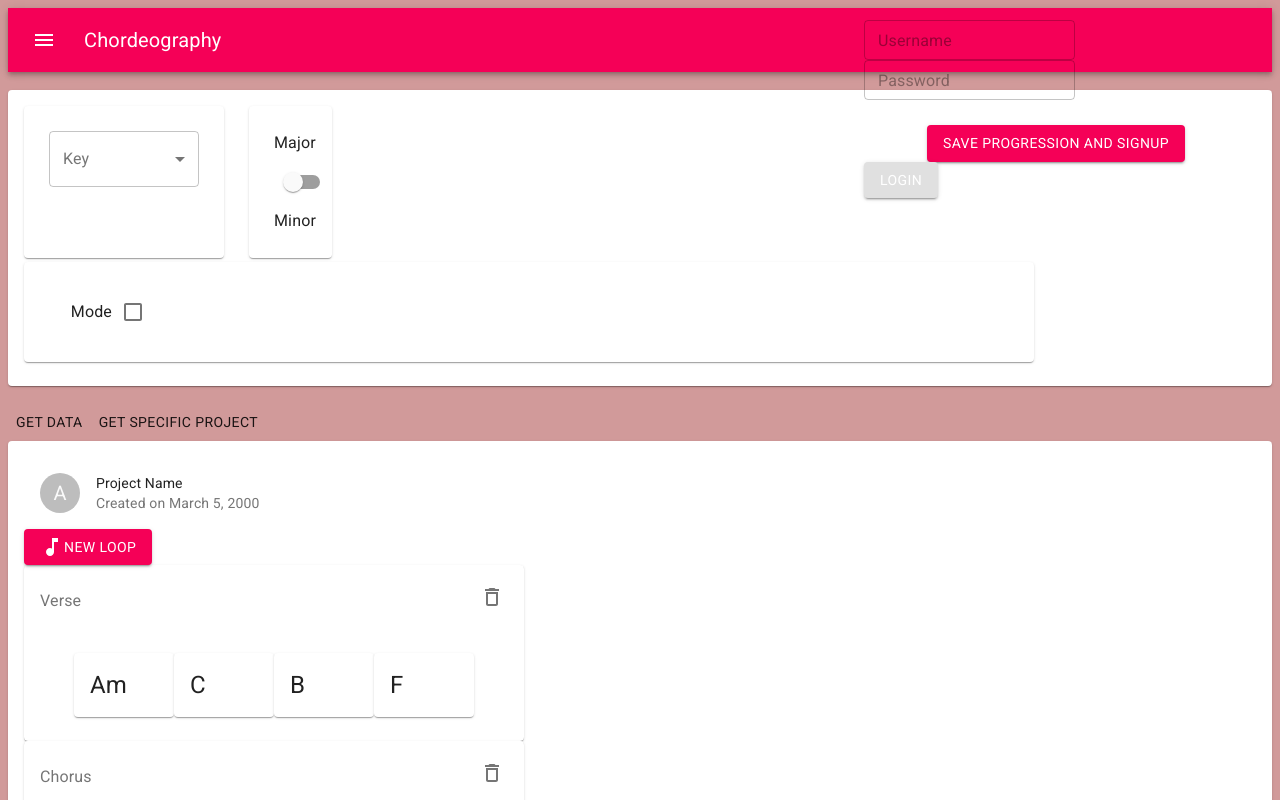
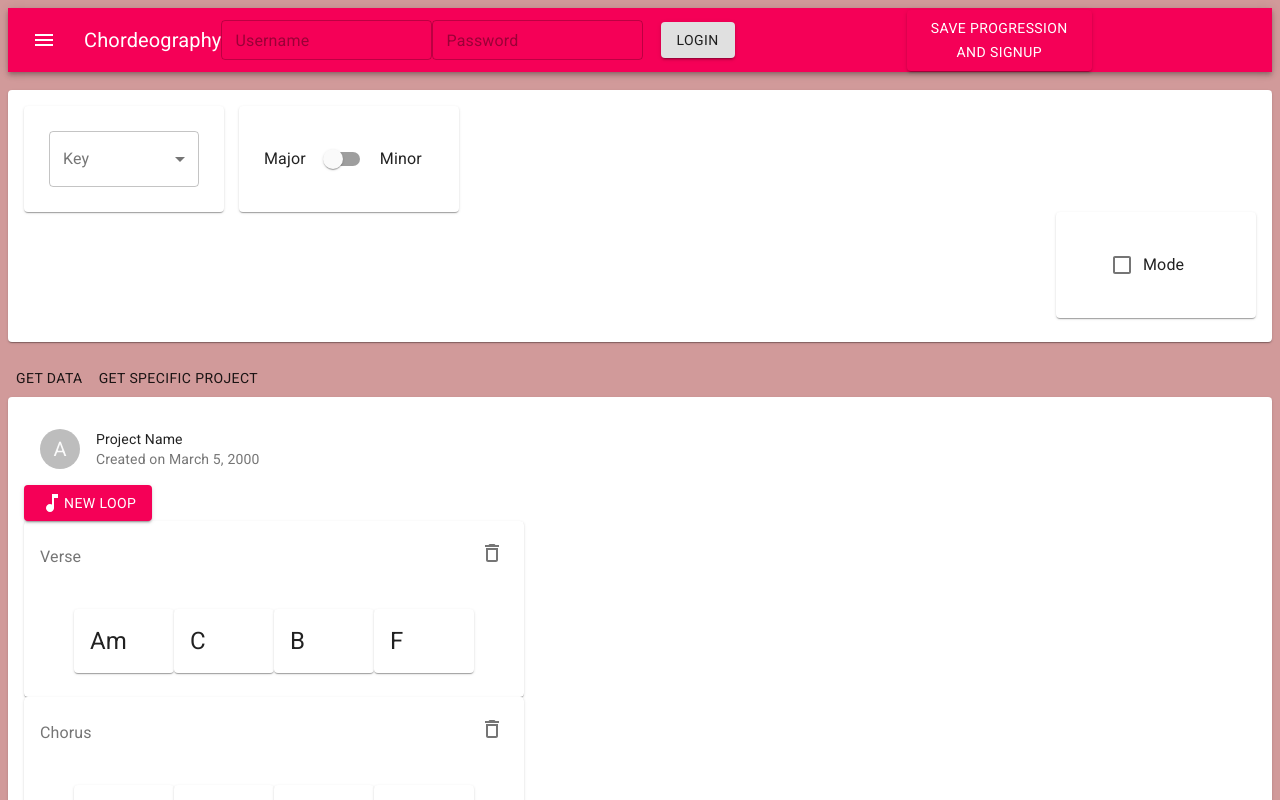
Before and after one commit to DillonNotDylan/COP4331-BigProject, a React (Create React App) app: page / in a window 1280 px wide. Shown: the top 800 px of the page. Built offline with nearby package versions, Linux system fonts and the light colour scheme.

Commit message:
Mode transition and styling

```diff
--- a/src/components/Login_SignUp.js
+++ b/src/components/Login_SignUp.js
@@ -17,7 +17,7 @@ const Login_SignUp = () => {
   };
 
   return (
-    <div className="Login-SignUp" style={{textAlign: 'center', paddingTop: 25}}>
+    <div className="Login-SignUp" style={{marginLeft: 100}}>
       <Button variant="contained" color="secondary" onClick={handleOpen}>Save Progression and Signup</Button>
       <ModalDialog open={open} handleClose={handleClose} />
     </div>
--- a/src/components/NavBar.js
+++ b/src/components/NavBar.js
@@ -6,6 +6,7 @@ import {
 	IconButton,
 	Typography,
 	TextField,
+	Grid
 } from '@material-ui/core'
 import { makeStyles } from '@material-ui/core/styles'
 import MenuIcon from '@material-ui/icons/Menu';
@@ -20,14 +21,26 @@ let registerLoginRoute = "http://localhost:5000/user/signup";
 
 const useStyles = makeStyles((theme) => ({
 	root: {
-		flexGrow: 1,
+		display: 'center',
+
 	},
 	menuButton: {
 		marginRight: theme.spacing(2),
 	},
 	title: {
-		flexGrow: 1,
+		// flexGrow: 1,
+		// marginRight: 100,
+		// display: 'flex'
 	},
+	notLogged: {
+		flexDirection:'row',
+		justifyContent:'flex-end',
+
+		display: 'flex'
+	},
+	logged: {
+		marginLeft: '75%'
+	}
 }));
 
 const NavBar = () => {
@@ -102,29 +115,67 @@ const NavBar = () => {
 
 	const notLoggedIn = () => {
 		return (
-			<div style={{ maxHeight: '5vh', maxWidth: '30vw', diplay: 'absolute', right: '2vw' }}>
+			<section className={classes.notLogged}>
+				<Grid
+					container
+					direction="row"
+					alignItems="center"
+					spacing={1}
+				>
+					<Grid item md={6}>
+						<TextField
+							variant="outlined"
+							size="small"
+							placeholder="Username"
+							onChange={formChange}
+						/>
 
-				<TextField variant="outlined" size="small" placeholder="Username" onChange={formChange} style={{ borderColor: "yellow" }} />
-				<TextField variant="outlined" size="small" placeholder="Password" onChange={formChange} color="white" />
-				<Login_SignUp buttonText="Sign Up" style={{ margin: '0px', padding: '0px' }} />
+						<TextField
+							variant="outlined"
+							size="small"
+							placeholder="Password"
+							onChange={formChange}
+						/>
+					</Grid>
 
-				<Button color="inherit" variant="contained" onClick={submitLogin} >Login</Button>
+					<Grid item md={2}>
+						<Button
+							color="default"
+							variant="contained"
+							onClick={submitLogin}
+						>Login</Button>
 
-			</div>
+					</Grid>
+
+					<Grid item md>
+						<Login_SignUp  buttonText="Sign Up"/>
+					</Grid>
+
+				</Grid>
+
+			</section>
 		);
 	}
 
 	const isLoggedIn = () => {
 		return (
-			<>
-				<Typography variant="h6" style={{ color: 'yellow' }} >Welcome {user}</Typography>
-				<Button onClick={doLogOut} >Log Out</Button>
-			</>
+			<section className={classes.logged}>
+				<Grid container spacing={10}>
+					<Grid item xs={6}>
+						<Typography variant="h6" style={{ color: 'yellow' }} >Welcome {user}</Typography>
+					</Grid>
+
+					<Grid item xs={6}>
+						<Button onClick={doLogOut} >Log Out</Button>
+					</Grid>
+				</Grid>
+			</ section>
 		);
 	}
 
 	return (
-		<AppBar color="secondary" position="static">
+
+		<AppBar color="secondary" position="static" className={classes.root}>
 			<Toolbar>
 				<IconButton edge="start" className={classes.menuButton} color="inherit" aria-label="menu">
 					<MenuIcon />
--- a/src/components/Tools/KeyBox.js
+++ b/src/components/Tools/KeyBox.js
@@ -30,9 +30,10 @@ const cardStyles = makeStyles({
 	quality: {
 		alignContent: 'flex',
 		padding: '25px',
-		marginLeft: 25,
+		marginLeft: 15,
 		display:"flex",
-		width: 160
+		width: 170,
+		minwidth: 160
 	},
 
 	divBox: {
@@ -110,8 +111,6 @@ export default function KeyBox({currOption}) {
 						</Typography>
 					</Grid>
 				</Grid>
-
-
 			</Card>
 		</div>
 	)
--- a/src/components/Tools/ModeBox.js
+++ b/src/components/Tools/ModeBox.js
@@ -5,40 +5,60 @@ import {
 	makeStyles,
 	Checkbox,
 	Typography,
-	Slider
+	Slider,
+	Grow
 } from '@material-ui/core'
+
 
 const cardStyles = makeStyles({
 	root: {
 		alignContent: 'center',
-		marginTop: 4,
-    	padding: '30px',
+		padding: '25px',
 		minWidth: '150px',
 		display: 'flex',
-		width: 950
+		width: 750,
+		height: '56px'
 	},
 
 	child: {
 		height: 45,
 		width: 200,
+		minWidth: '150px',
 		display: 'auto',
 		marginLeft: 45,
-		marginRight: 100,
+		marginRight: 70,
+	},
+
+	check: {
+		alignItems: 'center',
+		padding: '25px',
+		minWidth: '150px',
+		display: 'flex',
+		width: 150,
+		height: '56',
+		marginLeft: 18
 	}
-
 });
 
 const boxStyles = makeStyles({
 	sectionBox: {
 		display: 'flex',
-		height: 1
+		height: 10,
+	},
+
+	divBox: {
+		display: "flex",
+		justifyContent: 'flex-end',
+		// height: '106px',
+		// alignContent: "auto",
 	},
 
 	advanced: {
+		justifyContent:"auto",
 		width: 50,
 		height: 40,
-		marginLeft: 50,
-		marginRight: 60
+		marginLeft: 20,
+		// marginRight: 50
 	},
 
 	modeLabel: {
@@ -49,7 +69,9 @@ const boxStyles = makeStyles({
 	slide: {
 		display: 'center',
 		marginLeft: 10,
-		width: 400
+		marginTop: 15,
+		width: 400,
+		// height: 1
 
 	}
 });
@@ -87,7 +109,6 @@ const marks = [
 	}
 ]
 
-
 export default function ModeBox ({setOption}){
 
 	const boxClasses = boxStyles();
@@ -110,23 +131,9 @@ export default function ModeBox ({setOption}){
 	}
 
 	return(
-		<div>
+		<div className={boxClasses.divBox}>
+			<Grow in={modeState} timeout={500}>
 				<Card className={cardClasses.root}>
-        		<FormControlLabel
-					className={boxClasses.advanced}
-                	value="ModeCheck"
-                	control={
-						<Checkbox
-							color="secondary"
-							onChange={handleCheck}
-							checked={modeState}
-						/>
-					}
-                	label="Mode"
-                	labelPlacement="start"
-            	/>
-
-				{modeState &&
 					<section className={boxClasses.sectionBox}>
 						<Card className={cardClasses.child}>
 							<FormControlLabel
@@ -155,7 +162,23 @@ export default function ModeBox ({setOption}){
 							onChange={handleOption}
 						/>
 					</ section>
+				</Card>
+			</Grow>
+
+			<Card className={cardClasses.check}>
+				<FormControlLabel
+					className={boxClasses.advanced}
+					value="ModeCheck"
+					control={
+						<Checkbox
+							color="secondary"
+							onChange={handleCheck}
+							checked={modeState}
+						/>
 					}
+					label="Mode"
+					labelPlacement="end"
+				/>
 			</Card>
 		</div>
 	)
--- a/src/components/Tools/ToolPage.js
+++ b/src/components/Tools/ToolPage.js
@@ -12,10 +12,10 @@ import ModeBox from './ModeBox'
 const useStyles = makeStyles((theme) => ({
     root: {
         display: 'center',
-        flexWrap: 'wrap',
+        flexWrap: 'nowrap',
         '& >': {
             margin: theme.spacing(1),
-            width: theme.spacing(250),
+            width: theme.spacing(100),
         },
 
     },
@@ -32,10 +32,10 @@ const ToolPage = () => {
             <Card className={classes.root}>
                 <CardContent>
                     <Grid container>
-                        <Grid item xs sm={3}>
+                        <Grid item xs>
                             <KeyBox currOption={!currOption}/>
                         </Grid>
-                        <Grid item xs>
+                        <Grid item xs sm>
                             <ModeBox setOption={setOption}/>
                         </Grid>
                     </Grid>
```
Lines whose indentation alone changed are shown as unchanged.
